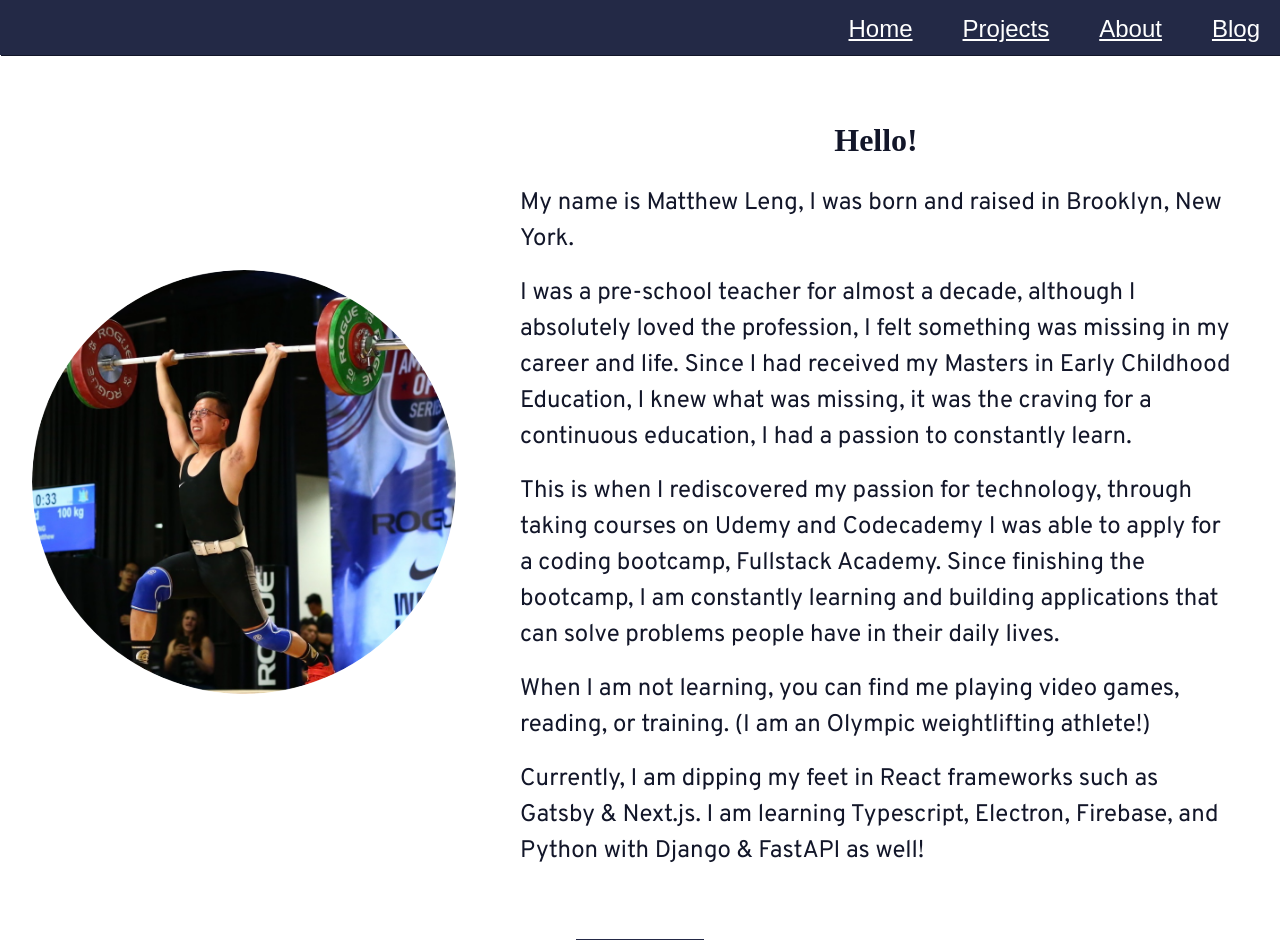
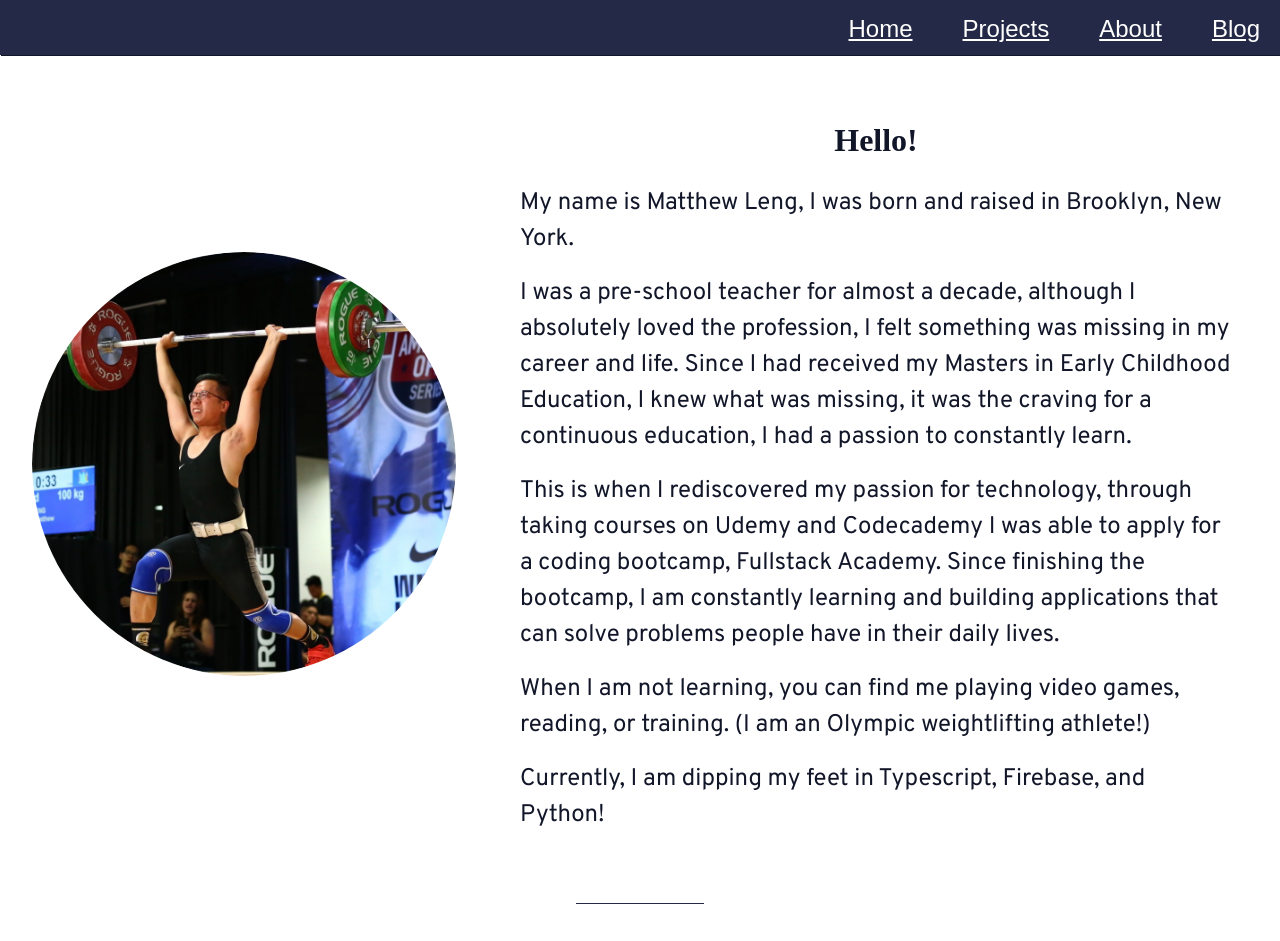
Before and after one commit to Mleng89/portfolio, a Next.js app: page /about in a window 1280 px wide. Shown: the top 941 px of the page. Built offline with nearby package versions, Linux system fonts and the light colour scheme; a web font is replaced by a local one.

Commit message:
Edit: About section

```diff
--- a/pages/about.js
+++ b/pages/about.js
@@ -43,9 +43,8 @@ export default function about() {
               </p>
               <br />
               <p>
-                Currently, I am dipping my feet in React frameworks such as
-                Gatsby & Next.js. I am learning Typescript, Electron, Firebase,
-                and Python with Django & FastAPI as well!
+                Currently, I am dipping my feet in Typescript, Firebase, and
+                Python!
               </p>
             </div>
           </div>
```
